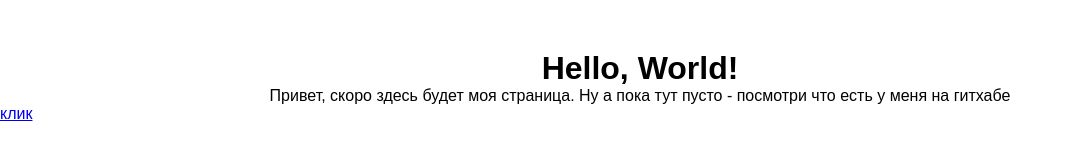
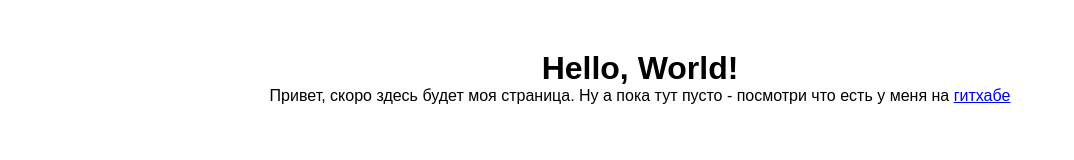
Before and after one commit to kubyshkin-r/kubyshkin-r.github.io, a plain HTML site: page index.html in a window 1280 px wide. Shown: the whole page, without its empty margins (0-1074 px from the left). Drawn offline with Linux system fonts and the light colour scheme.

Commit message:
Update index.html

```diff
--- a/index.html
+++ b/index.html
@@ -23,8 +23,7 @@
 </head>
 <body>
     <h1>Hello, World!</h1>
-    <p>Привет, скоро здесь будет моя страница. Ну а пока тут пусто - посмотри что есть у меня на гитхабе</p>
-    <a href="https://github.com/kubyshkin-r">клик</a>
+    <p>Привет, скоро здесь будет моя страница. Ну а пока тут пусто - посмотри что есть у меня на <a href="https://github.com/kubyshkin-r">гитхабе</a></p>
 
 
 </body>
```
